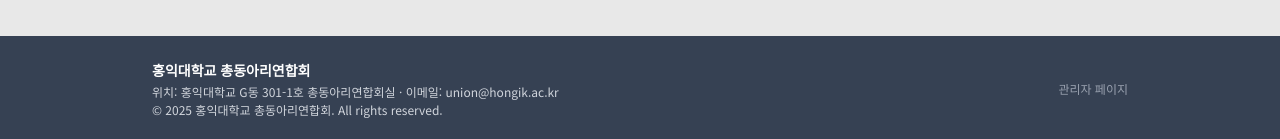
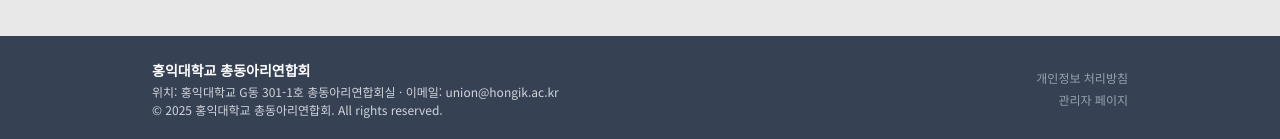
Before and after one commit to minimin0416/hongik-union, a Next.js app: page / in a window 1280 px wide. Shown: the part 1109-1248 px from the top of the page. Built offline with nearby package versions, Linux system fonts and the light colour scheme; no server answers.

Commit message:
Add privacy policy link to footer

```diff
--- a/components/Footer.tsx
+++ b/components/Footer.tsx
@@ -26,9 +26,15 @@
           <p className="text-xs mt-1">위치: {address} · 이메일: {email}</p>
           <p className="text-xs mt-0.5">{copyright}</p>
         </div>
-        <Link href="/admin" className="text-xs text-gray-400 hover:text-white transition-colors">
-          관리자 페이지
-        </Link>
+        <div className="flex flex-col items-end gap-1.5">
+          <a href="https://www.hongik.ac.kr/kr/etc/privacy-policy.do" target="_blank" rel="noopener noreferrer"
+            className="text-xs text-gray-400 hover:text-white transition-colors">
+            개인정보 처리방침
+          </a>
+          <Link href="/admin" className="text-xs text-gray-400 hover:text-white transition-colors">
+            관리자 페이지
+          </Link>
+        </div>
       </div>
     </footer>
   );
```
